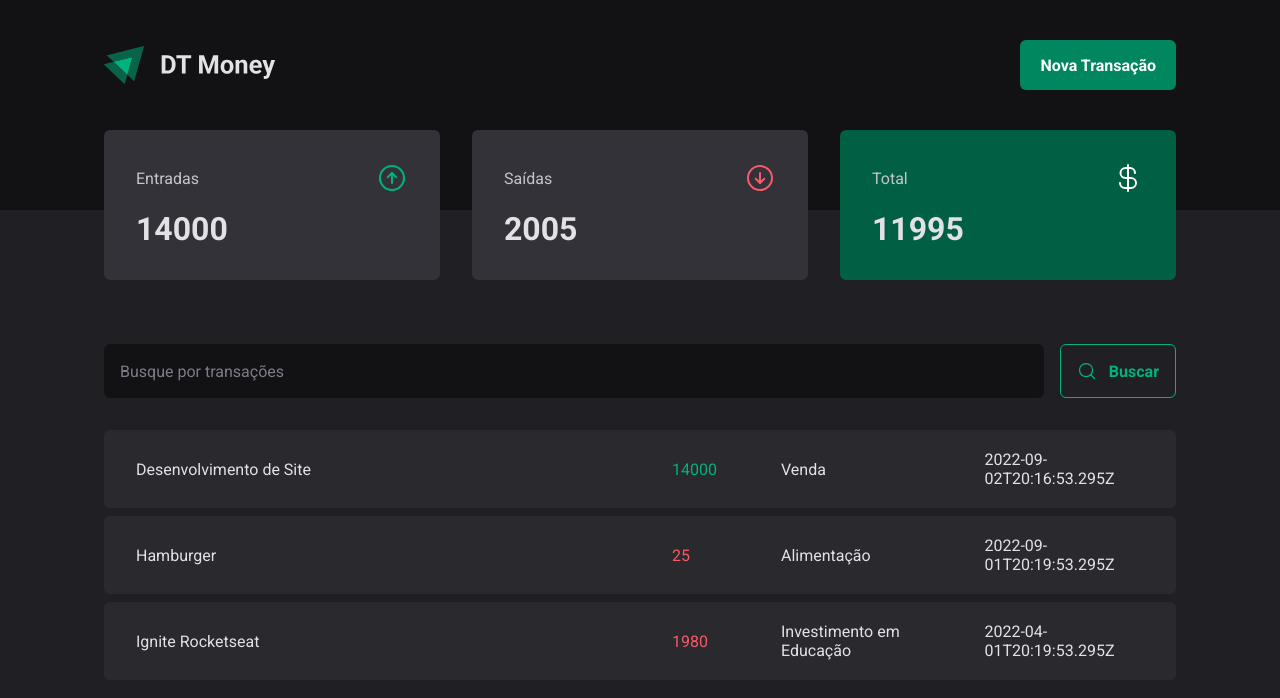
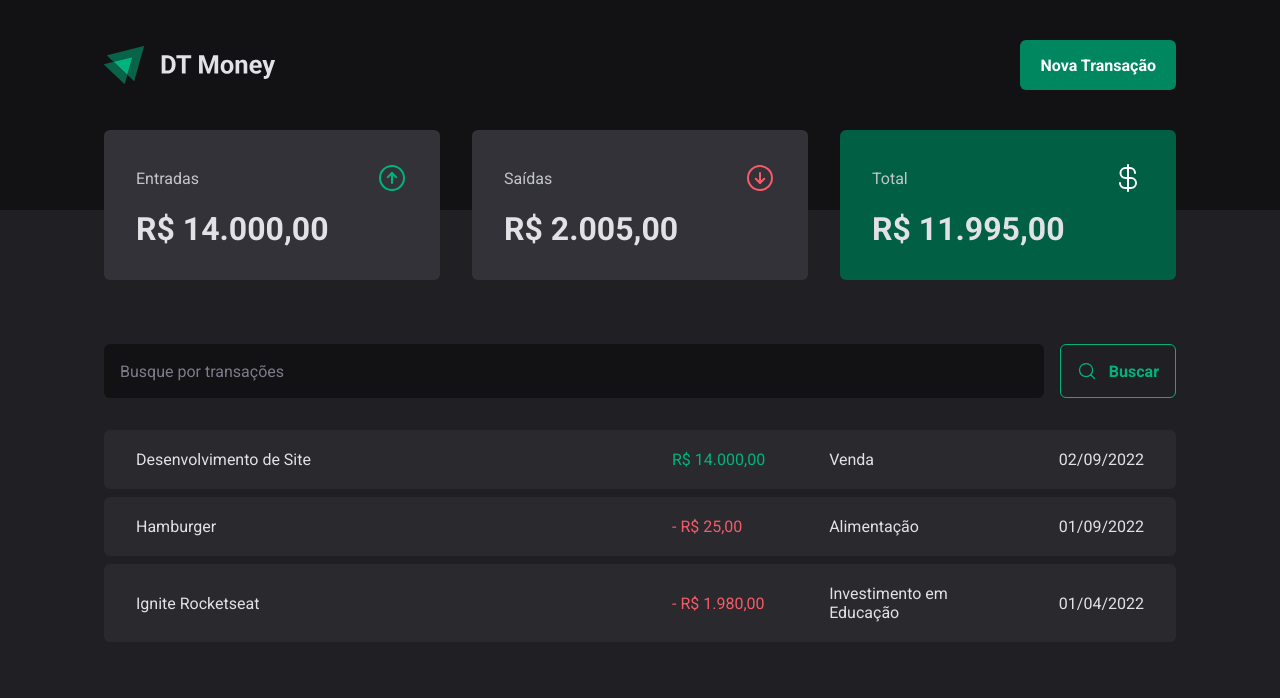
Before and after one commit to Lucas-B-C-Oliveira/DT-Money, a React (Vite) app: page / in a window 1280 px wide. Shown: the top 698 px of the page. Built offline with nearby package versions, Linux system fonts and the light colour scheme; data requests are answered from the project's data file.

Commit message:
it's a truth formatting values, the last commit is -> calculating transaction summary

```diff
--- a/src/components/Summary/index.tsx
+++ b/src/components/Summary/index.tsx
@@ -1,6 +1,7 @@
 import { ArrowCircleDown, ArrowCircleUp, CurrencyDollar } from "phosphor-react";
 import { useContext } from "react";
 import { TransactionsContext } from "../../contexts/TransactionsContext";
+import { priceFormatter } from "../../utils/formatter";
 import { SummaryCard, SummaryContainer } from "./styles";
 
 export function Summary() {
@@ -36,7 +37,7 @@
           <span>Entradas</span>
           <ArrowCircleUp size={32} color="#00b37e" />
         </header>
-        <strong>{summary.income}</strong>
+        <strong>{priceFormatter.format(summary.income)}</strong>
       </SummaryCard>
 
       <SummaryCard>
@@ -44,7 +45,7 @@
           <span>Saídas</span>
           <ArrowCircleDown size={32} color="#f75a68" />
         </header>
-        <strong>{summary.outcome}</strong>
+        <strong>{priceFormatter.format(summary.outcome)}</strong>
       </SummaryCard>
 
       <SummaryCard variant="green">
@@ -52,7 +53,7 @@
           <span>Total</span>
           <CurrencyDollar size={32} color="#FFF" />
         </header>
-        <strong>{summary.total}</strong>
+        <strong>{priceFormatter.format(summary.total)}</strong>
       </SummaryCard>
 
     </SummaryContainer>
--- a/src/pages/Transactions/index.tsx
+++ b/src/pages/Transactions/index.tsx
@@ -1,9 +1,11 @@
 import { useContext, useEffect, useState } from "react";
 import { Header } from "../../components/Header";
 import { TransactionsContext } from "../../contexts/TransactionsContext";
+import { priceFormatter } from "../../utils/formatter";
 import { Summary } from './../../components/Summary/index';
 import { SearchForm } from "./components/SearchForm";
 import { PriceHighLight, TransactionsContainer, TransactionTable } from "./styles";
+import { dateFormatter } from './../../utils/formatter';
 
 interface Transaction {
   id: number
@@ -33,10 +35,13 @@
                 <tr key={transaction.id}>
                   <td width="50%">{transaction.description}</td>
                   <td >
-                    <PriceHighLight variant={transaction.type}>{transaction.price}</PriceHighLight>
+                    <PriceHighLight variant={transaction.type}>
+                      {transaction.type === 'outcome' && '- '}
+                      {priceFormatter.format(transaction.price)}
+                    </PriceHighLight>
                   </td>
                   <td >{transaction.category}</td>
-                  <td >{transaction.createdAt}</td>
+                  <td >{dateFormatter.format(new Date(transaction.createdAt))}</td>
                 </tr>
               )
             })}
--- /dev/null
+++ b/src/utils/formatter.ts
@@ -0,0 +1,6 @@
+export const dateFormatter = new Intl.DateTimeFormat('pt-BR');
+
+export const priceFormatter = new Intl.NumberFormat('pt-BR', {
+  style: 'currency',
+  currency: 'BRL',
+})
```
